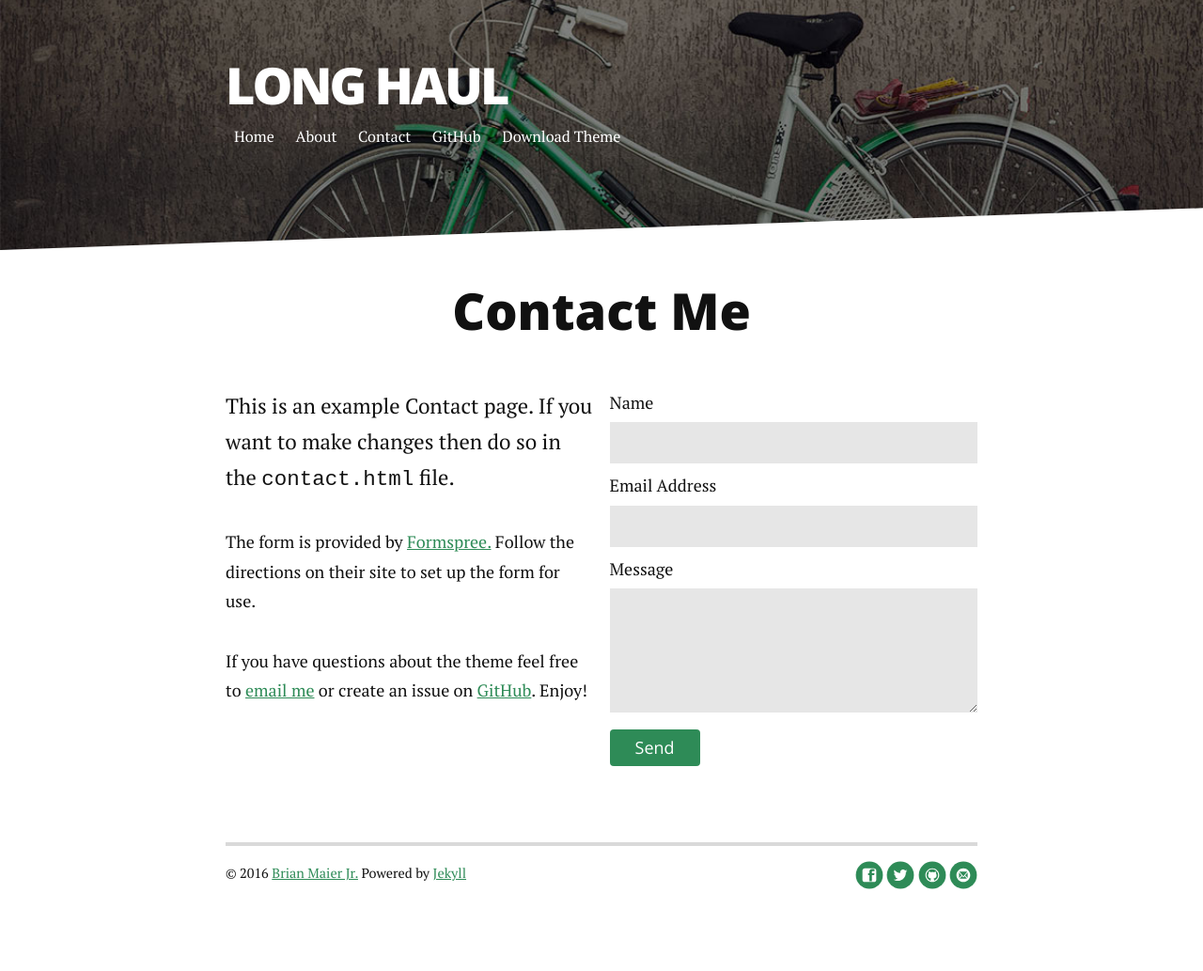
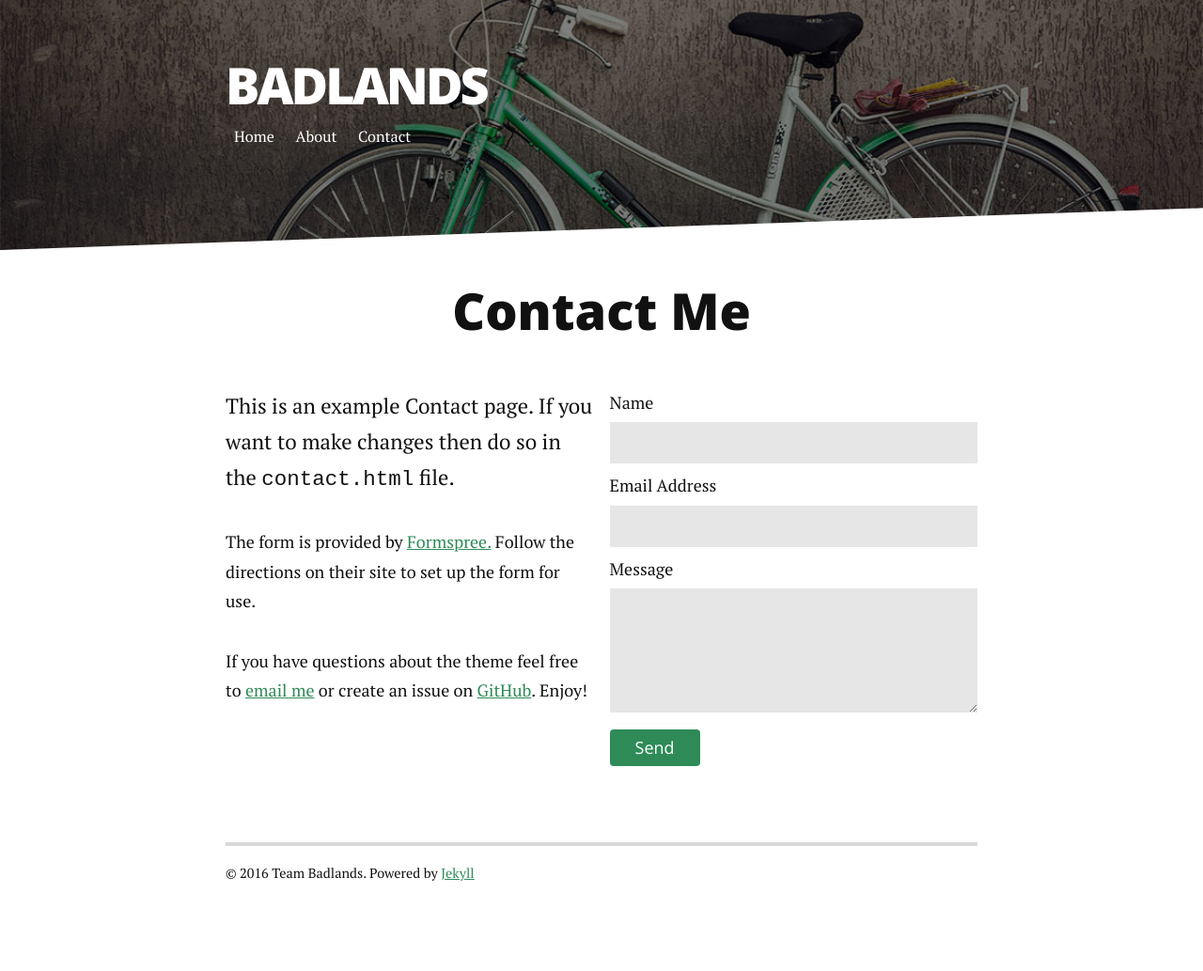
Before and after one commit to shrinidhit/HFID-website, a Jekyll site: the page built from contact.md, in a window 1280 px wide. Shown: the whole page at 94% size. Built offline with Jekyll 4.4.1, drawn with Linux system fonts in a browser that asks for light colours; nearby versions of some CDN libraries; after the commit the page ends 1005 px from its top, so only the background shows below that.

Commit message:
fixed copyright, team name

```diff
--- a/_config.yml
+++ b/_config.yml
@@ -1,5 +1,5 @@
-title: Long Haul
-description: Long Form Jekyll theme built with SASS / COMPASS / SUSY
+title: Badlands
+description: Streamlining the US Visa application process through interface design.
 
 url: http://hfid.olin.edu/
 baseurl: "http://hfid.olin.edu/sa2017/badlands/jekyll"
@@ -19,10 +19,10 @@ navigation:
  - title: Contact
    url: /contact.html
 
-social:
-   github: brianmaierjr
-   twitter: brianmaierjr
-   facebook: brianmaierjr
-   email: brimaidesigns@gmail.com
+# social:
+#    github: brianmaierjr
+#    twitter: brianmaierjr
+#    facebook: brianmaierjr
+#    email: brimaidesigns@gmail.com
 
 # google_analytics: "UA-58263416-1"
--- a/_includes/footer.html
+++ b/_includes/footer.html
@@ -1,6 +1,6 @@
 <div class="footer">
    <div class="container">
-      <p class="copy">&copy; {{ site.time | date: '%Y' }} <a href="http://brianmaierjr.com">Brian Maier Jr.</a> Powered by <a href="http://jekyllrb.com">Jekyll</a></p>
+      <p class="copy">&copy; {{ site.time | date: '%Y' }} Team Badlands. Powered by <a href="http://jekyllrb.com">Jekyll</a></p>
 
       <div class="footer-links">
          <ul class="noList">
--- a/_includes/header.html
+++ b/_includes/header.html
@@ -8,8 +8,8 @@
                      <a href="{{ link.url | prepend: site.baseurl }}">{{ link.title }}</a>
                  </li>
                  {% endfor %}
-                 <li> <a href="https://github.com/brianmaierjr/long-haul" target="_blank">GitHub</a></li>
-                 <li><a href="https://github.com/brianmaierjr/long-haul/archive/master.zip">Download Theme</a></li>
+                 <!--<li> <a href="https://github.com/brianmaierjr/long-haul" target="_blank">GitHub</a></li>
+                 <li><a href="https://github.com/brianmaierjr/long-haul/archive/master.zip">Download Theme</a></li>-->
              </ul>
          </nav>
      </div>
--- a/assets/scss/breakpoints/_mobileup.scss
+++ b/assets/scss/breakpoints/_mobileup.scss
@@ -176,7 +176,7 @@ HEADER STYLING
 
 .header {
 	background-color: $background-color;
-	background-image: url('../img/touring.jpg');
+	background-image: url('../img/badlands.jpg');
 	background-size: cover;
 	background-position: center center;
 	color: white;
--- a/index.html
+++ b/index.html
@@ -1,6 +1,6 @@
 ---
 layout: default
-title: Long Haul
+title: Badlands
 ---
 
 <div class="home" id="home">
```
Also changed, not shown: assets/img/badlands.jpg (added).
